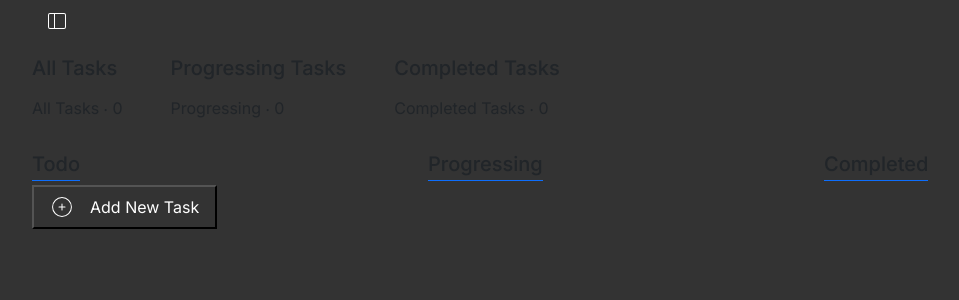
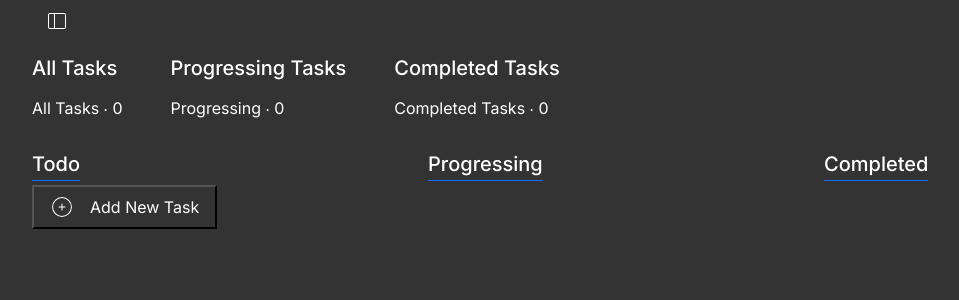
Before and after one commit to Oliulla/jt-todo-application, a Next.js app: page / in a window 1280 px wide. Shown: the top 300 px of the page, without its empty margins (50-1009 px from the left). Built offline with nearby package versions, Linux system fonts and the light colour scheme.

Commit message:
:bug: Fix color bug from vercel deployment

```diff
--- a/styles/globals.css
+++ b/styles/globals.css
@@ -6,7 +6,7 @@
 body {
   scroll-behavior: smooth;
   background-color: #333333 !important;
-  color: var(--text-white);
+  color: var(--text-white) !important;
 }
 
 /* My Utilites */
```
